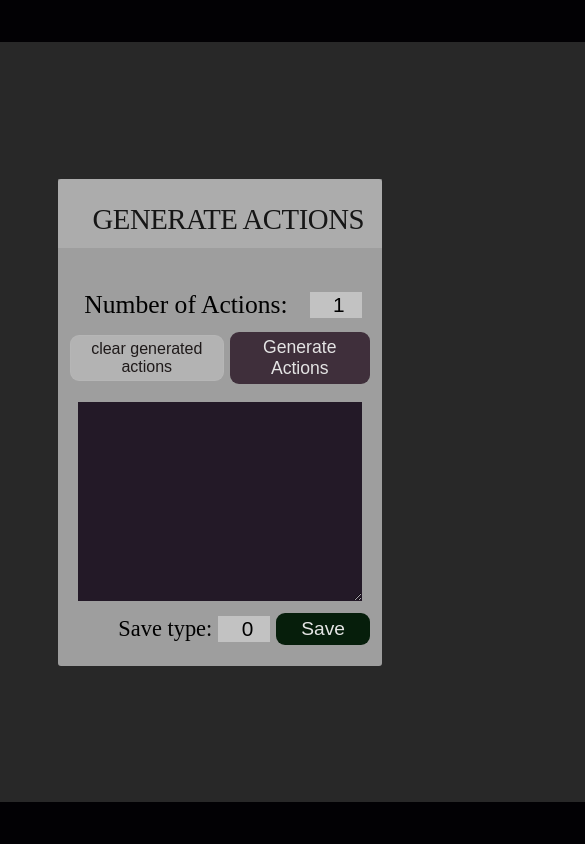
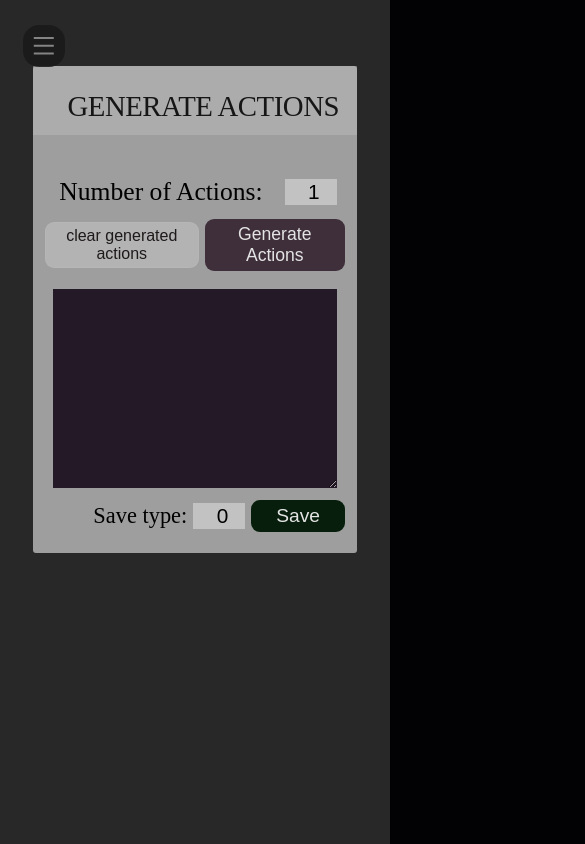
Before and after one commit to fabiomagina/action-randomizer, a React (Create React App) app: page /generate_action in a window 390 px wide. Shown: the top 844 px of the page, 585 px wide, since content can reach past the window. Built offline with nearby package versions, Linux system fonts and the light colour scheme; no server answers.

Commit message:
responsive adjustments

```diff
--- a/src/App.css
+++ b/src/App.css
@@ -2,6 +2,6 @@
     border-radius: 3px;
     display: flex;
     min-width: 63vw;
-    height: 90vh;
+    min-height: 90vh;
     justify-content: center;
 }
--- a/src/components/templates/PageView.css
+++ b/src/components/templates/PageView.css
@@ -190,11 +190,58 @@
 }
 
 @media screen and (max-width: 641px) {
+    .body {
+        width: 100vh;
+    }
+
+    .App {
+        height: 100%;
+    }
+
+    .container__main {
+        display: flex;
+        flex-direction: column;
+        gap: 10px;
+        width: 100vw;
+        height: 100vh;
+    }
+
+    .view__main {
+        margin-top: 50px
+    }
+
     .view__menu {
-        display: none;
+        position: absolute;
+        width: 200px;
+        left: 0px;
+        z-index: -1;
     }
 
     .view__dashboard {
+        position: relative;
+        width: 80vw;
+    }
+
+    .row__menu--hamburguer {
+        position: fixed;
+        top: 3%;
+        left: 6%;
+        z-index: 2;
+    }
+
+    .row__menu--hamburguer .menu--hamburguer {
+        background-color: #1b1b1be1;
+        color: #848484;
+        padding: 8px;
+        border-radius: 16px;
+        border: none;
+        line-height: 1rem;
+        font-size: 1.6rem;
+    }
+}
+
+@media screen and (min-width: 641px) {
+    .row__menu--hamburguer {
         display: none;
     }
 
--- a/src/components/templates/PageView.jsx
+++ b/src/components/templates/PageView.jsx
@@ -2,19 +2,30 @@ import React, { useEffect, useState } from "react";
 import "./PageView.css"
 import Menu from "./Menu";
 import Dashboard from "../Dashboard";
+import { AiOutlineMenu } from 'react-icons/ai';
 
 const PageView = (props) => {
     const [dashboard, setDashboard] = useState(true)
+    const [menu, setMenu] = useState(false)
+    const [mobile, setMobile] = useState(false)
 
     useEffect(function () {
-        const dashboardview = document.querySelector('.view__dashboard')
+        const dashboardView = document.querySelector('.view__dashboard')
         if (dashboard) {
-            dashboardview.style.display = 'flex'
+            dashboardView.style.display = 'flex'
         } else {
-            dashboardview.style.display = 'none'
+            dashboardView.style.display = 'none'
         }
     }, [dashboard])
 
+    useEffect(function () {
+        const menuView = document.querySelector('.view__menu')
+        if (menu && mobile) {
+            menuView.setAttribute('style', 'z-index: 3')
+        } if (!menu && mobile) {
+            menuView.setAttribute('style', 'z-index: -1')
+        }
+    }, [menu, mobile])
 
     function handler(setter) {
         setter(current => !current)
@@ -22,14 +33,22 @@ const PageView = (props) => {
 
     return (
         <>
-            <div className="container__main">
+            <div className="row__menu--hamburguer" onClick={() => {
+                handler(setMenu)
+                setMobile(true)
+            }}>
+                <button className="menu--hamburguer" ><AiOutlineMenu /></button>
+            </div>
+            <div className="container__main" onClick={() => {
+                if (menu) handler(setMenu)
+            }}>
                 <div className="view__menu">
                     <Menu dashboardHandler={() => handler(setDashboard)} />
                 </div>
                 <div className="view__main">
                     <div className="template__main">
                         <div className="row__title">
-                        <h1 className="title">{props.title}</h1>
+                            <h1 className="title">{props.title}</h1>
                         </div>
                         {props.children}
                     </div>
```
Also changed, not shown: src/components/templates/TrashIcon.jsx (deleted, +0 -11 lines), src/pages/GenerateAction.css (line endings or trailing spaces), src/pages/InsertAction.css (line endings or trailing spaces), src/pages/InsertAction.jsx (line endings or trailing spaces).
